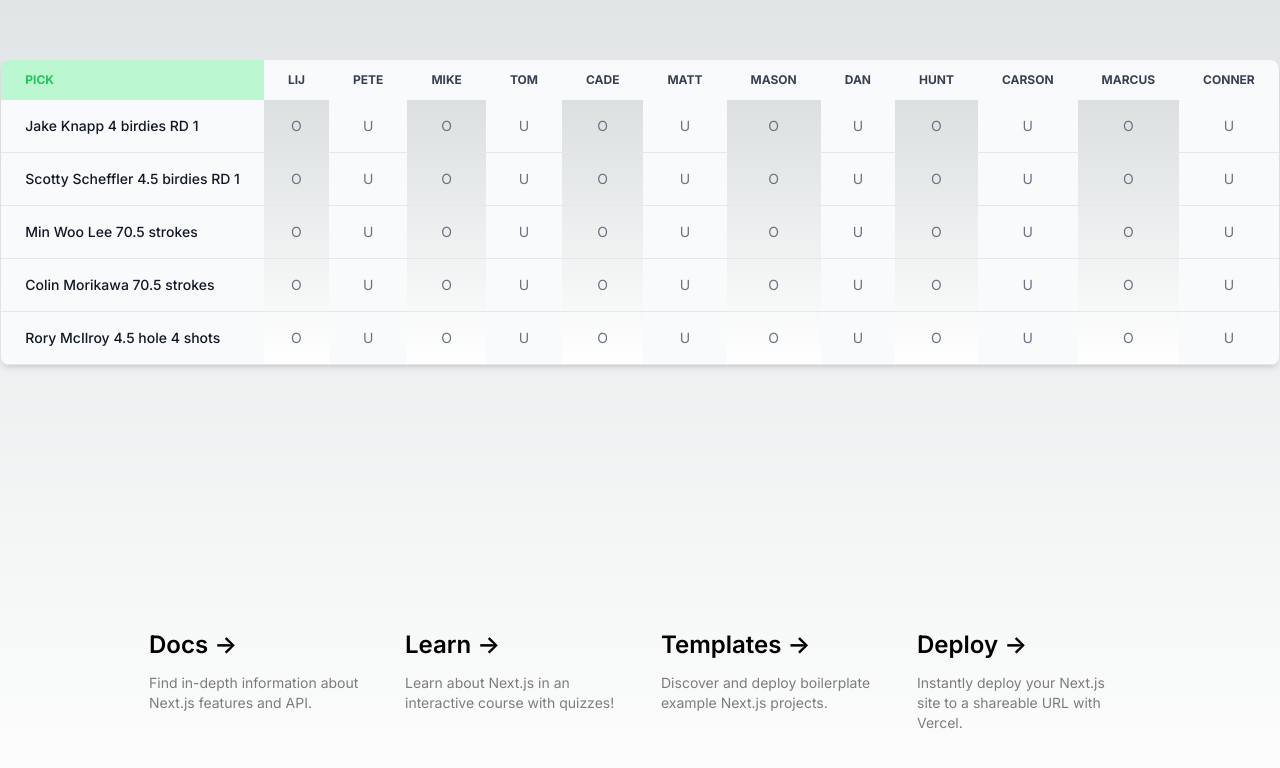
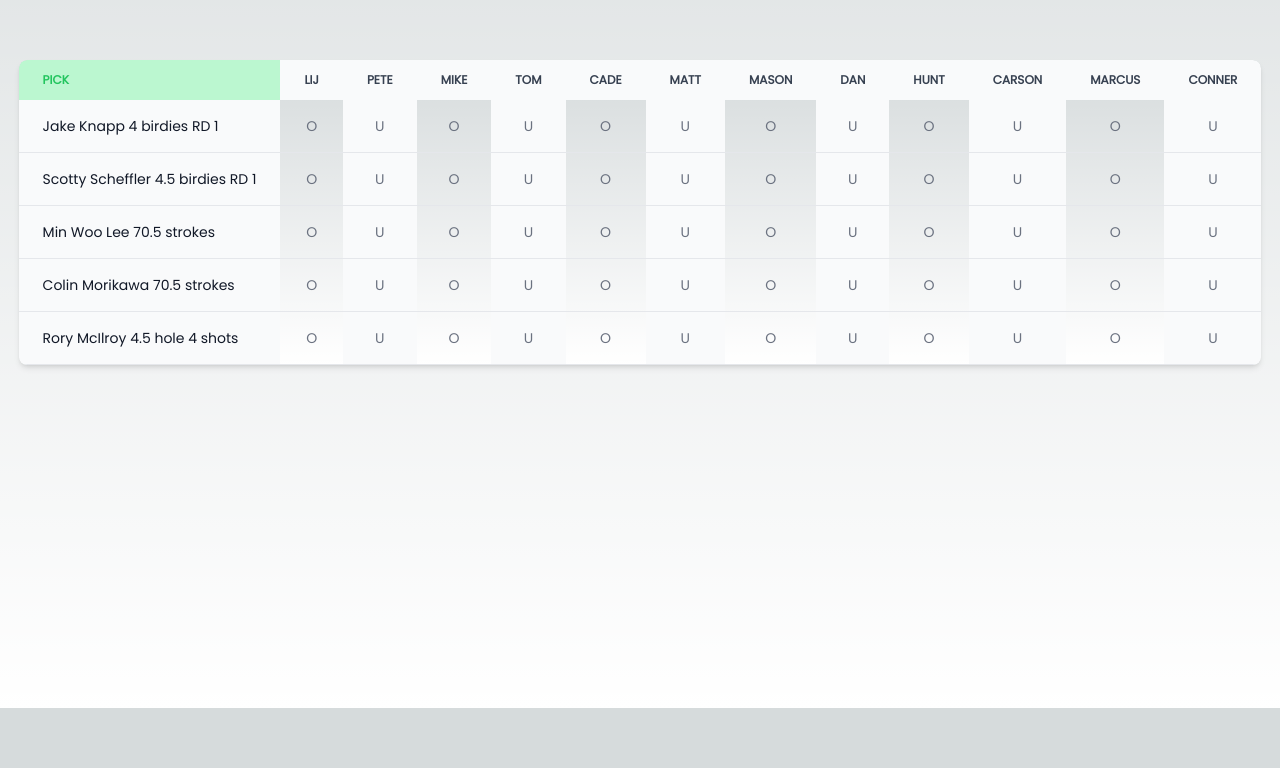
Before and after one commit to michaelskonnard/pick-ems, a Next.js app in the folder pick-ems-frontend/: page / in a window 1280 px wide. Shown: the part 338-1106 px from the top of the page. After the commit the page ends 1046 px from the top, so only its background shows below. Built offline with nearby package versions, Linux system fonts and the light colour scheme.

Commit message:
changes font

```diff
--- a/pick-ems-frontend/src/pages/_app.js
+++ b/pick-ems-frontend/src/pages/_app.js
@@ -1,5 +1,10 @@
 import '@/styles/globals.css'
+import { globalFont } from "@/styles/fonts.js";
 
 export default function App({ Component, pageProps }) {
-  return <Component {...pageProps} />
+  return (
+      <div className={globalFont.className}>
+        <Component {...pageProps} />
+      </div>
+  );
 }
--- a/pick-ems-frontend/src/pages/index.js
+++ b/pick-ems-frontend/src/pages/index.js
@@ -1,91 +1,17 @@
-import Image from 'next/image'
-import { Inter } from 'next/font/google'
 import Scoreboard from "@/components/Scoreboard.js";
-
-const inter = Inter({ subsets: ['latin'] })
 
 export default function Home() {
   return (
     <main
-      className={`flex min-h-screen flex-col items-center justify-between p-24 ${inter.className}`}
+      className={`flex min-h-screen flex-col items-center justify-between p-24`}
     >
-      <div className="z-10 max-w-5xl w-full items-center justify-center font-mono text-sm lg:flex">
+      <div className="z-10 max-w-5xl w-full items-center justify-center text-sm lg:flex">
         <p className="fixed left-0 top-0 flex w-full justify-center border-b border-gray-300 bg-gradient-to-b from-zinc-200 pb-6 pt-8 backdrop-blur-2xl dark:border-neutral-800 dark:bg-zinc-800/30 dark:from-inherit lg:static lg:w-auto lg:rounded-xl lg:border lg:bg-gray-200 lg:p-4 lg:dark:bg-zinc-800/30">
           Peorge Pickems&nbsp;
         </p>
       </div>
 
      <Scoreboard/>
-
-      <div className="mb-32 grid text-center lg:max-w-5xl lg:w-full lg:mb-0 lg:grid-cols-4 lg:text-left">
-        <a
-          href="https://nextjs.org/docs?utm_source=create-next-app&utm_medium=default-template-tw&utm_campaign=create-next-app"
-          className="group rounded-lg border border-transparent px-5 py-4 transition-colors hover:border-gray-300 hover:bg-gray-100 hover:dark:border-neutral-700 hover:dark:bg-neutral-800/30"
-          target="_blank"
-          rel="noopener noreferrer"
-        >
-          <h2 className={`mb-3 text-2xl font-semibold`}>
-            Docs{' '}
-            <span className="inline-block transition-transform group-hover:translate-x-1 motion-reduce:transform-none">
-              -&gt;
-            </span>
-          </h2>
-          <p className={`m-0 max-w-[30ch] text-sm opacity-50`}>
-            Find in-depth information about Next.js features and API.
-          </p>
-        </a>
-
-        <a
-          href="https://nextjs.org/learn?utm_source=create-next-app&utm_medium=default-template-tw&utm_campaign=create-next-app"
-          className="group rounded-lg border border-transparent px-5 py-4 transition-colors hover:border-gray-300 hover:bg-gray-100 hover:dark:border-neutral-700 hover:dark:bg-neutral-800/30"
-          target="_blank"
-          rel="noopener noreferrer"
-        >
-          <h2 className={`mb-3 text-2xl font-semibold`}>
-            Learn{' '}
-            <span className="inline-block transition-transform group-hover:translate-x-1 motion-reduce:transform-none">
-              -&gt;
-            </span>
-          </h2>
-          <p className={`m-0 max-w-[30ch] text-sm opacity-50`}>
-            Learn about Next.js in an interactive course with&nbsp;quizzes!
-          </p>
-        </a>
-
-        <a
-          href="https://vercel.com/templates?framework=next.js&utm_source=create-next-app&utm_medium=default-template-tw&utm_campaign=create-next-app"
-          className="group rounded-lg border border-transparent px-5 py-4 transition-colors hover:border-gray-300 hover:bg-gray-100 hover:dark:border-neutral-700 hover:dark:bg-neutral-800/30"
-          target="_blank"
-          rel="noopener noreferrer"
-        >
-          <h2 className={`mb-3 text-2xl font-semibold`}>
-            Templates{' '}
-            <span className="inline-block transition-transform group-hover:translate-x-1 motion-reduce:transform-none">
-              -&gt;
-            </span>
-          </h2>
-          <p className={`m-0 max-w-[30ch] text-sm opacity-50`}>
-            Discover and deploy boilerplate example Next.js&nbsp;projects.
-          </p>
-        </a>
-
-        <a
-          href="https://vercel.com/new?utm_source=create-next-app&utm_medium=default-template-tw&utm_campaign=create-next-app"
-          className="group rounded-lg border border-transparent px-5 py-4 transition-colors hover:border-gray-300 hover:bg-gray-100 hover:dark:border-neutral-700 hover:dark:bg-neutral-800/30"
-          target="_blank"
-          rel="noopener noreferrer"
-        >
-          <h2 className={`mb-3 text-2xl font-semibold`}>
-            Deploy{' '}
-            <span className="inline-block transition-transform group-hover:translate-x-1 motion-reduce:transform-none">
-              -&gt;
-            </span>
-          </h2>
-          <p className={`m-0 max-w-[30ch] text-sm opacity-50`}>
-            Instantly deploy your Next.js site to a shareable URL with Vercel.
-          </p>
-        </a>
-      </div>
     </main>
   )
 }
--- /dev/null
+++ b/pick-ems-frontend/src/styles/fonts.js
@@ -0,0 +1,3 @@
+import { Poppins } from 'next/font/google';
+
+export const globalFont = Poppins({ subsets: ["latin"], weight: "400"});
```
